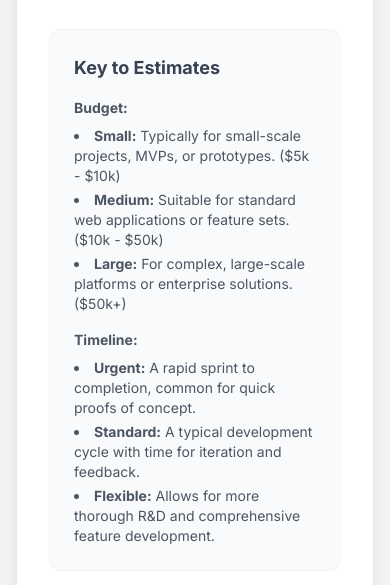
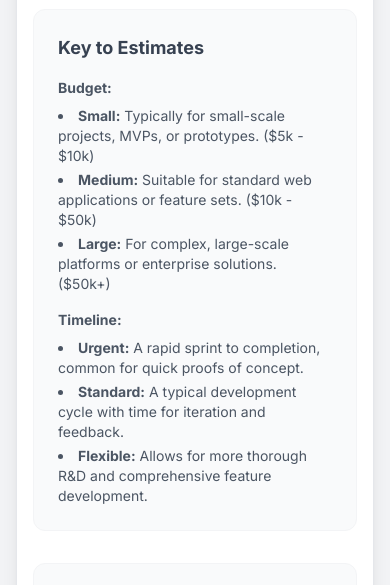
Before and after one commit to jsbryant/project_prio_setter, a plain HTML site: page index.html in a window 390 px wide. Shown: the part 192-777 px from the top of the page. Drawn offline with nearby package versions, Linux system fonts and the light colour scheme.

Commit message:
Update index.html
Changed horizontal padding of div class="w-full..." from px-8 to px-4

```diff
--- a/index.html
+++ b/index.html
@@ -86,7 +86,7 @@ color: #6b7280; /* Darker gray color on hover for dark mode */
 <span id="theme-icon" class="text-xl">🌙</span>
 </button>
 
-<div class="w-full max-w-2xl bg-white dark:bg-gray-800 rounded-2xl shadow-xl p-8 md:p-12 border border-gray-200 dark:border-gray-700 transition-colors duration-300">
+<div class="w-full max-w-2xl bg-white dark:bg-gray-800 rounded-2xl shadow-xl py-8 px-4 md:p-12 border border-gray-200 dark:border-gray-700 transition-colors duration-300">
 <div class="text-center mb-8">
 <h1 class="text-3xl md:text-4xl font-bold text-gray-800 dark:text-gray-200 mb-2">Define Your Project Priorities</h1>
 <p class="text-gray-500 dark:text-gray-400 text-sm md:text-base">Set your budget and timeline to automatically configure your good, fast, and cheap sliders.</p>
```
